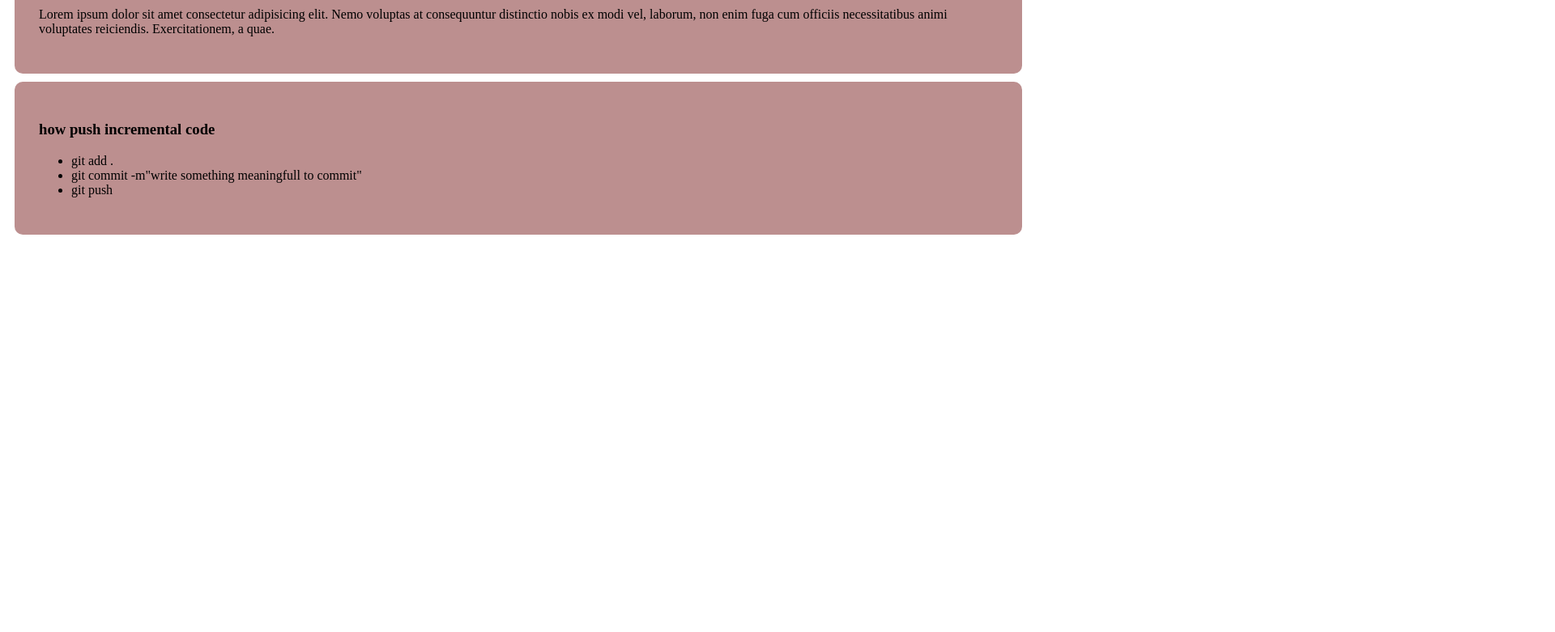
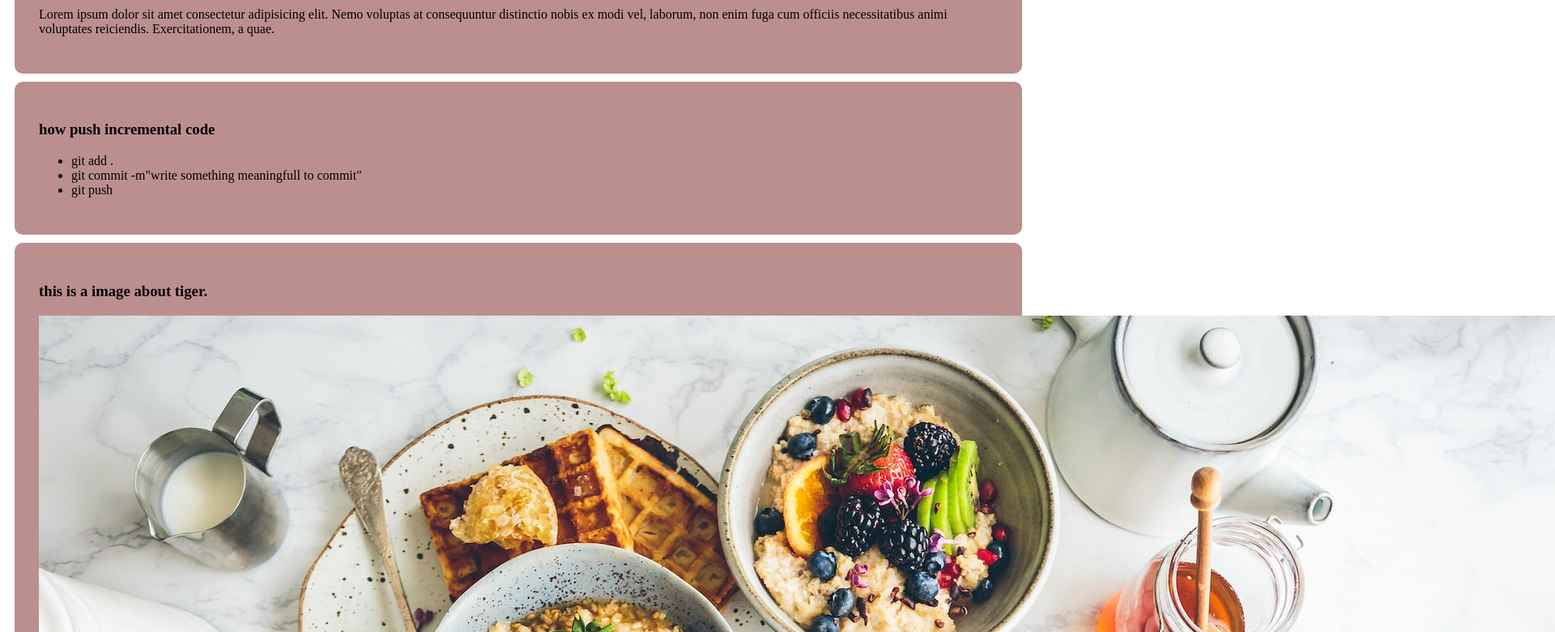
Before and after one commit to shakib2123/my-simple-website, a plain HTML site: page index.html in a window 1280 px wide. Shown: the part 515-1296 px from the top of the page at 81% size, 1920 px wide, since content can reach past the window. Before the commit the page ends 815 px from the top, so only its background shows below. Drawn offline with Linux system fonts and the light colour scheme.

Commit message:
tiger image added

```diff
--- a/index.html
+++ b/index.html
@@ -35,6 +35,10 @@
             <li>git push</li>
         </ul>
     </div>
+    <div>
+        <h3>this is a image about tiger.</h3>
+        <img src="images/tiger.jpg" alt="">
+    </div>
 </body>
 
 </html>
```
Also changed, not shown: images/tiger.jpg (added).
